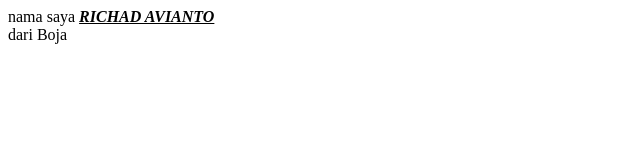
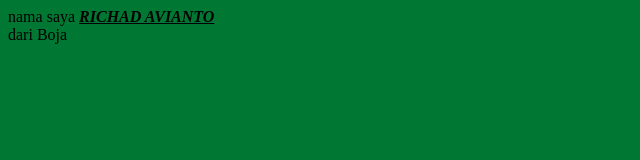
Before and after one commit to aviantorichad/belajar-bikin-web, a plain HTML site: page index.html in a window 1280 px wide. Shown: the whole page, without its empty margins (0-640 px from the left). Drawn offline with Linux system fonts and the light colour scheme.

Commit message:
menambahkan atribut warna background body

```diff
--- a/index.html
+++ b/index.html
@@ -3,7 +3,7 @@
   <head>
     <title>Belajar Bikin Web</title>
   </head>
-  <body>
+  <body bgcolor="#007733">
     <!-- ini adalah komentar, tidak akan tampil di browser  -->
     nama saya <u><i><b>RICHAD AVIANTO</b></i></u>
     <br/>
```
